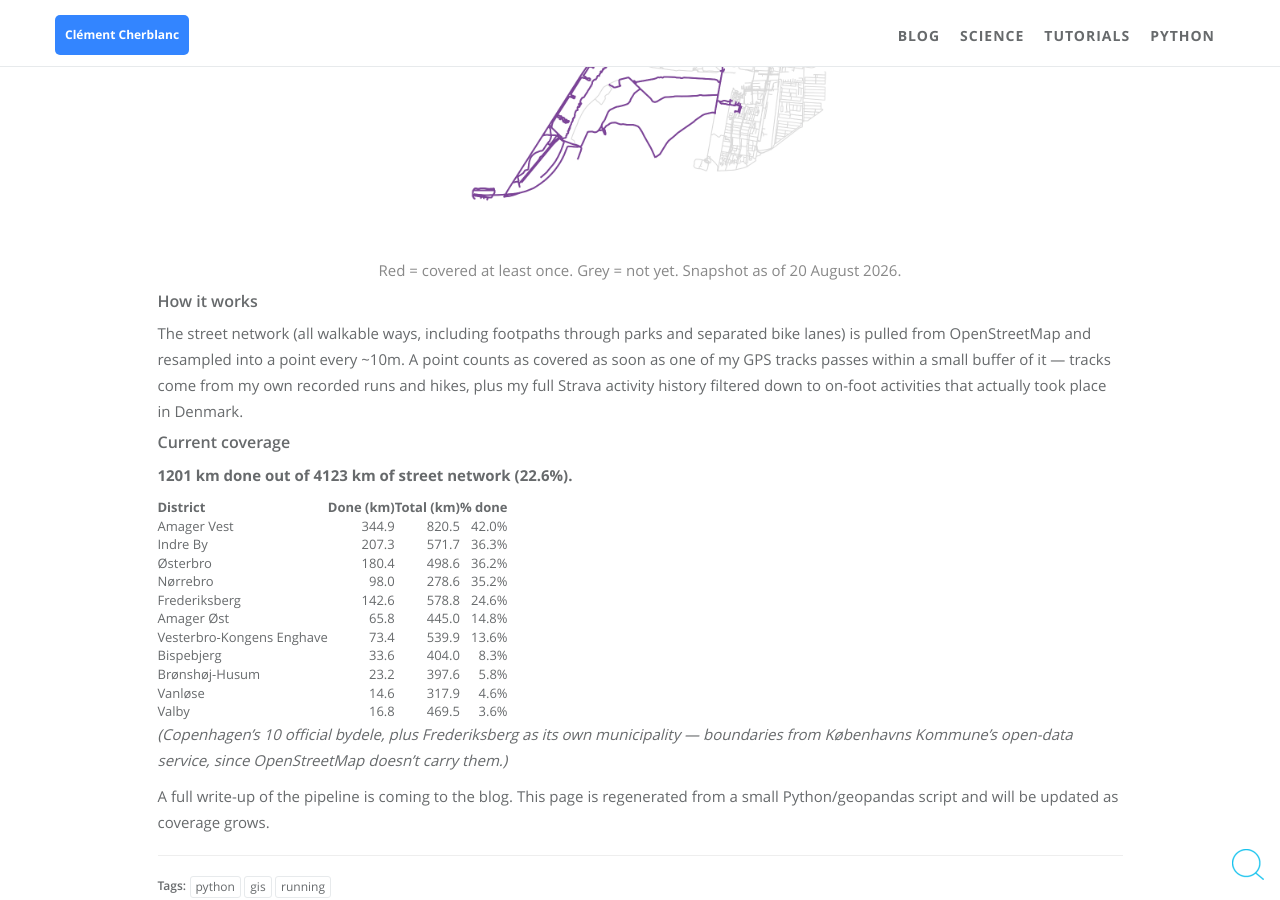
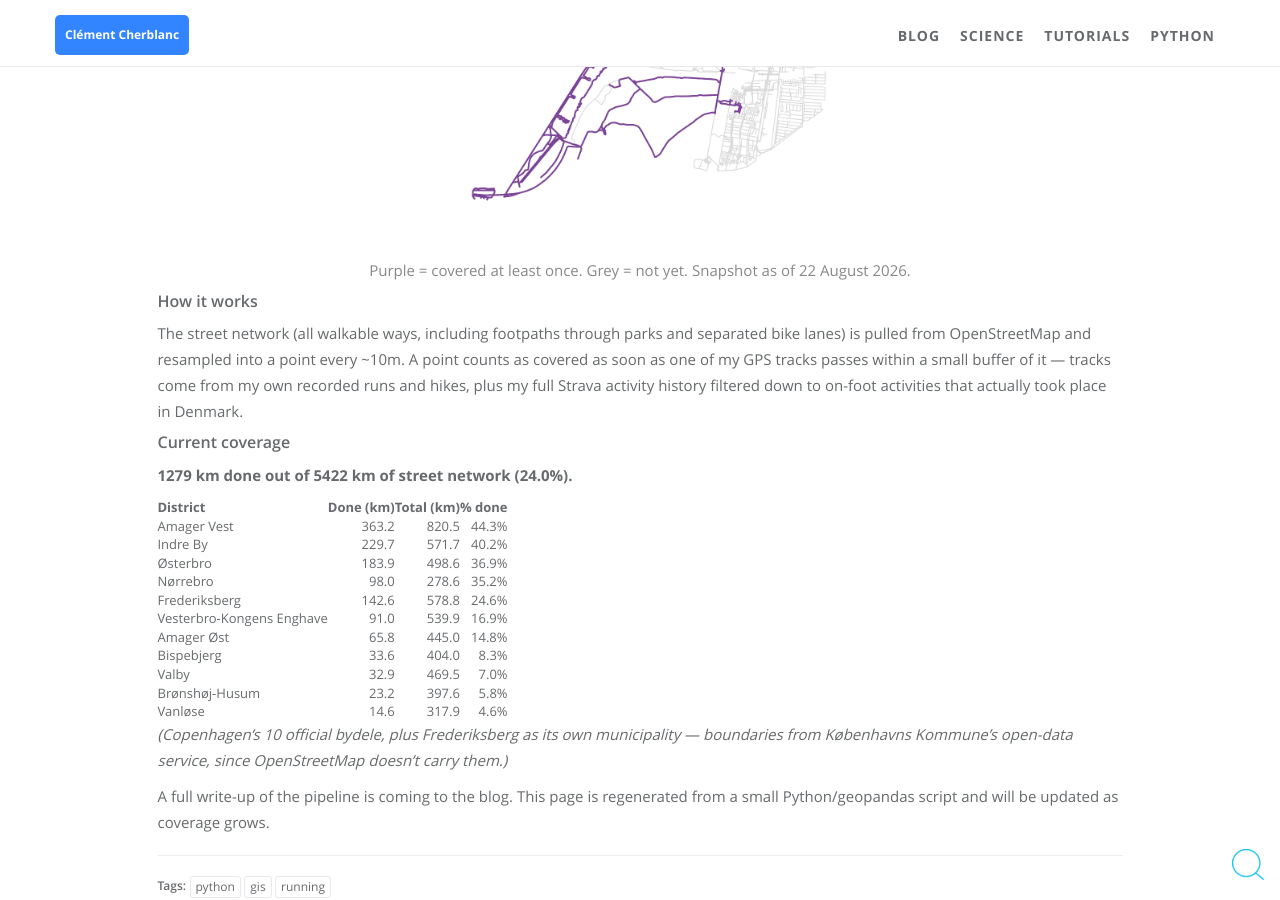
Before and after one commit to ClemAntarctica/ClemAntarctica.github.io, a Jekyll site: the page built from ES_CPH.md, in a window 1280 px wide and 900 px high, scrolled down 1397 px. Built offline with Jekyll 4.4.1, drawn with Linux system fonts in a browser that asks for light colours; comment, search, counter and statistics services are not loaded.

Commit message:
Updated stats ES

```diff
--- a/ES_CPH.md
+++ b/ES_CPH.md
@@ -14,7 +14,7 @@ Inspired by the "every street" mapping challenge, this project tracks exactly wh
 
 <img src="{{ "/static/assets/img/landing/es_cph_coverage.png" | prepend: site.baseurl }}" width="100%">
 
-<p class="text-center text-muted">Red = covered at least once. Grey = not yet. Snapshot as of 20 August 2026.</p>
+<p class="text-center text-muted">Purple = covered at least once. Grey = not yet. Snapshot as of 22 August 2026.</p>
 
 ### How it works
 
@@ -22,21 +22,22 @@ The street network (all walkable ways, including footpaths through parks and sep
 
 ### Current coverage
 
-**1201 km done out of 4123 km of street network (22.6%).**
+**1279 km done out of 5422 km of street network (24.0%).**
 
 | District | Done (km) | Total (km) | % done |
 |---|---:|---:|---:|
-| Amager Vest | 344.9 | 820.5 | 42.0% |
-| Indre By | 207.3 | 571.7 | 36.3% |
-| Østerbro | 180.4 | 498.6 | 36.2% |
+| Amager Vest | 363.2 | 820.5 | 44.3% |
+| Indre By | 229.7 | 571.7 | 40.2% |
+| Østerbro | 183.9 | 498.6 | 36.9% |
 | Nørrebro | 98.0 | 278.6 | 35.2% |
 | Frederiksberg | 142.6 | 578.8 | 24.6% |
+| Vesterbro-Kongens Enghave | 91.0 | 539.9 | 16.9% |
 | Amager Øst | 65.8 | 445.0 | 14.8% |
-| Vesterbro-Kongens Enghave | 73.4 | 539.9 | 13.6% |
 | Bispebjerg | 33.6 | 404.0 | 8.3% |
+| Valby | 32.9 | 469.5 | 7.0% |
 | Brønshøj-Husum | 23.2 | 397.6 | 5.8% |
 | Vanløse | 14.6 | 317.9 | 4.6% |
-| Valby | 16.8 | 469.5 | 3.6% |
+
 
 *(Copenhagen's 10 official bydele, plus Frederiksberg as its own municipality — boundaries from Københavns Kommune's open-data service, since OpenStreetMap doesn't carry them.)*
 
```
